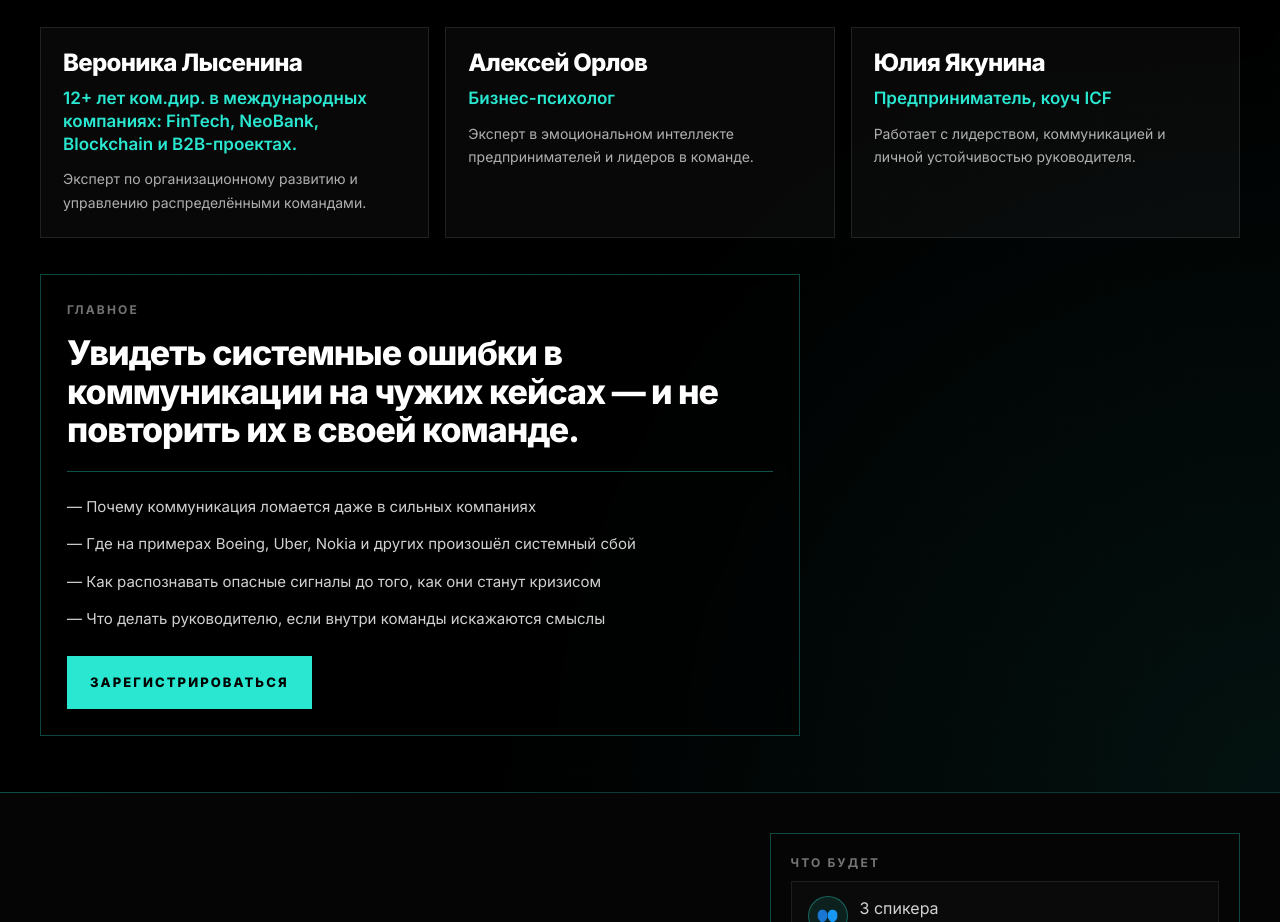
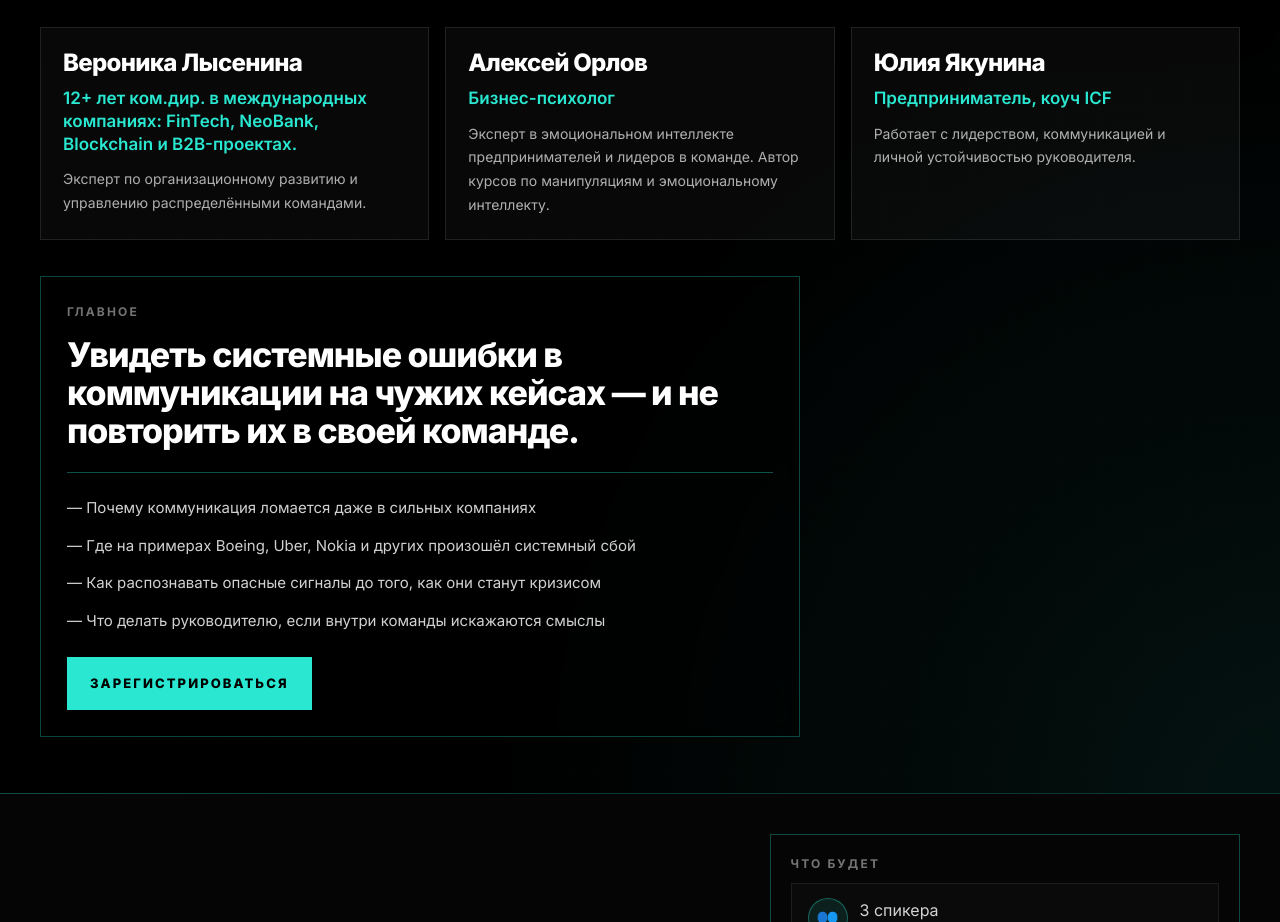
Before and after one commit to kodash18-a11y/event, a plain HTML site: page index.html in a window 1280 px wide. Shown: the part 1168-2090 px from the top of the page. Drawn offline with Linux system fonts and the light colour scheme.

Commit message:
index.html

```diff
--- a/index.html
+++ b/index.html
@@ -196,7 +196,7 @@
         <div class="card">
           <div class="speaker-name">Алексей Орлов</div>
           <div class="speaker-role">Бизнес-психолог</div>
-          <div class="speaker-subrole">Эксперт в эмоциональном интеллекте предпринимателей и лидеров в команде.</div>
+          <div class="speaker-subrole">Эксперт в эмоциональном интеллекте предпринимателей и лидеров в команде. Автор курсов по манипуляциям и эмоциональному интеллекту.</div>
         </div>
         <div class="card">
           <div class="speaker-name">Юлия Якунина</div>
```
